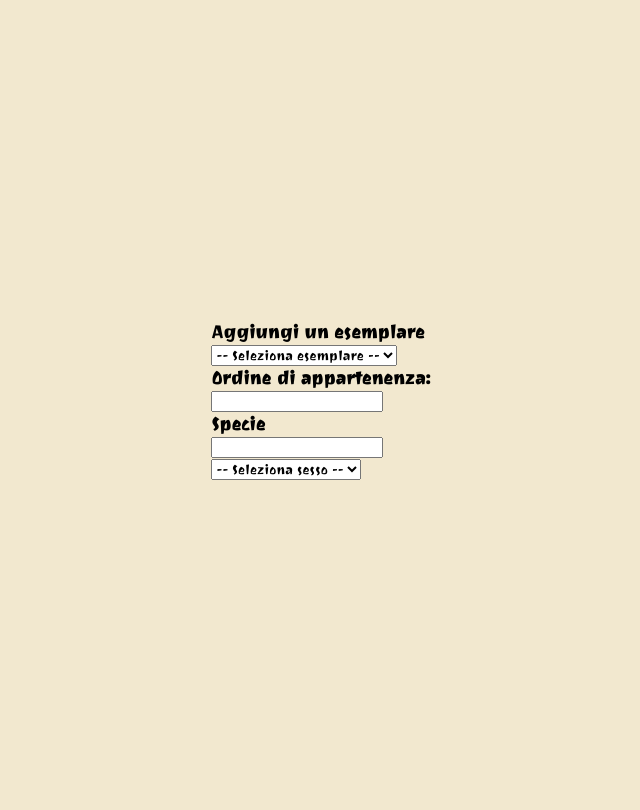
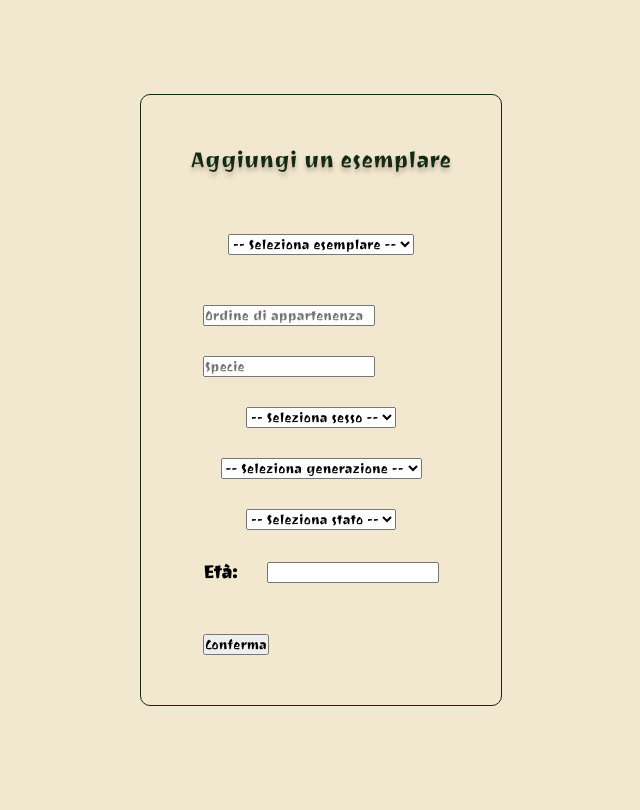
Before and after one commit to enry04/parco, a PHP site: page /src/add-record-page/add-record-page.php in a window 1280 px wide. Shown: the whole page, without its empty margins (319-959 px from the left). Run offline with PHP 8.4, Linux system fonts and the light colour scheme.

Commit message:
form working

```diff
--- a/src/add-record-page/add-record-page.php
+++ b/src/add-record-page/add-record-page.php
@@ -13,11 +13,11 @@
 
 <body>
     <div class="main-container">
-        <h6>Aggiungi un esemplare</h6>
-        <div class="items-container">
-            <form method="post">
-                <div class="input-container">
-                    <select>
+        <h5>Aggiungi un esemplare</h5>
+        <form method="post">
+                <div class="items-container">
+                <div class="input-container select-container">
+                <select class="exemplary-select">
                         <option value="" selected disabled hidden>-- Seleziona esemplare --</option>
                         <option value="0">Animale</option>
                         <option value="1">Vegetale</option>
@@ -25,24 +25,43 @@
                 </div>
                 <div class="animal-container">
                     <div class="input-container">
-                        <h6>Ordine di appartenenza:</h6>
-                        <input type="text">
+                        <input type="text" required class="order-text" placeholder="Ordine di appartenenza">
                     </div>
                     <div class="input-container">
-                        <h6>Specie</h6>
-                        <input type="text">
+                        <input type="text" required class="species-text" placeholder="Specie">
                     </div>
-                    <div class="input-container">
-                        <select>
+                    <div class="input-container select-container">
+                        <select class="sex-select " >
                             <option value="" selected disabled hidden>-- Seleziona sesso -- </option>
                             <option value="0">M</option>
                             <option value="1">F</option>
                         </select>
                     </div>
+                    <div class="input-container select-container">
+                        <select class="generation-select">
+                            <option value="" selected disabled hidden>-- Seleziona generazione --</option>
+                            <option value="0">Cucciolo</option>
+                            <option value="1">Adulto</option>
+                            <option value="2">Anziano</option>
+                        </select>
+                    </div>
+                    <div class="input-container select-container">
+                        <select class="state-select">
+                            <option value="" selected disabled hidden>-- Seleziona stato --</option>
+                            <option value="0">In salute</option>
+                            <option value="1">Malato</option>
+                        </select>
+                    </div>
+                    <div class="input-container">
+                        <h6>Età:</h6>
+                        <input type="number" class="age-number">
+                    </div>
                 </div>
-            </form>
-
-        </div>
+                <div class="input-container">
+                    <input type="submit" value="Conferma" class="submit-btn">
+                </div>
+            </div>
+        </form>
     </div>
 </body>
 
--- a/src/add-record-page/css/add-record-page-style.css
+++ b/src/add-record-page/css/add-record-page-style.css
@@ -4,3 +4,44 @@ body{
     align-items: center;
     height: 100vh;
 }
+
+.main-container{
+    display: flex;
+    justify-content: center;
+    align-items: center;
+    flex-direction: column;
+    padding: 50px;
+    border-radius: 10px;
+    border: solid 1px #132a13;
+    gap: 60px;
+}
+
+.items-container{
+    display: flex;
+    justify-content: center;
+    flex-direction: column;
+    align-items: center;
+    gap: 50px;
+}
+
+.animal-container{
+    display: flex;
+    justify-content: center;
+    flex-direction: column;
+    align-items: center;
+    text-align: center;
+    gap: 30px;
+}
+
+.input-container{
+    width: 100%;
+    display: flex;
+    justify-content: flex-start;
+    align-items: center;
+    flex-direction: row;
+    gap: 30px;
+}
+
+.select-container{
+    justify-content: center;
+}
--- a/src/common/css/page-style.css
+++ b/src/common/css/page-style.css
@@ -107,7 +107,7 @@ a {
 }
 
 .hide{
-  display: none;
+  display: none !important;
 }
 
 @font-face {
```
Also changed, not shown: README.md.
